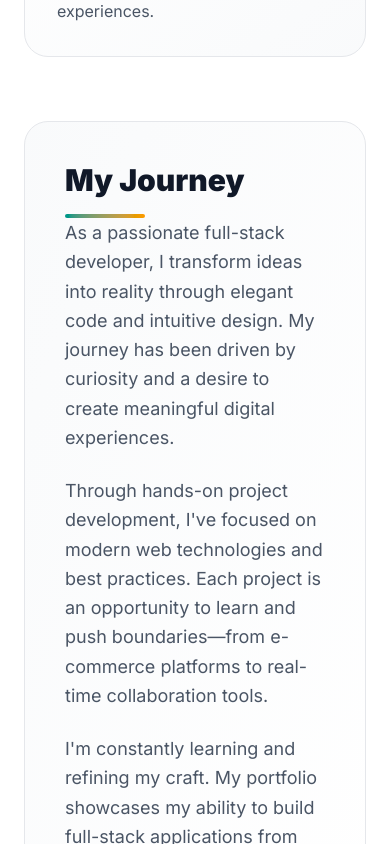
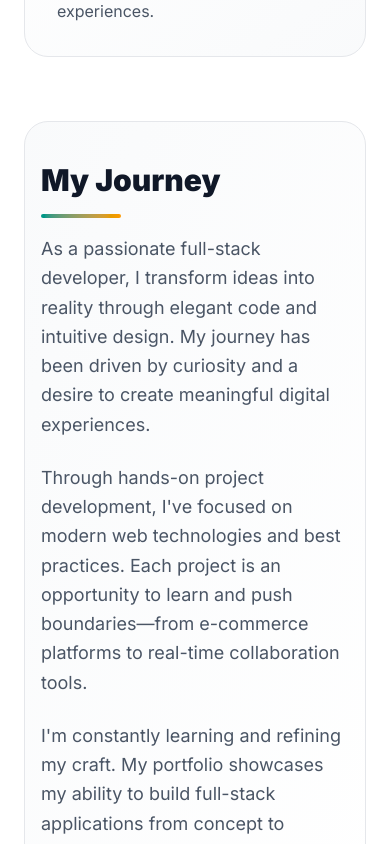
Before and after one commit to SaadkamalShaikhdev/Saad-Portfolio, a Next.js app: page / in a window 390 px wide. Shown: the part 2340-3184 px from the top of the page. Built offline with nearby package versions, Linux system fonts and the light colour scheme.

Commit message:
fix padding of about section

```diff
--- a/app/page.tsx
+++ b/app/page.tsx
@@ -66,8 +66,8 @@ export default function Home() {
               </div><h3 className='text-2xl font-bold text-gray-900 dark:text-white mb-3'>Fast Performance</h3>
               <p className='text-gray-600 dark:text-gray-400 leading-relaxed'>I optimize web applications for fast loading times and smooth user experiences.</p></div>
             </div>
-            <div className='bg-gradient-to-br from-gray-50 to-white dark:from-gray-800 dark:to-gray-900 p-10 md:p-14 rounded-3xl border border-gray-200 dark:border-gray-700'>
-              <div className='flex md:justify-between flex-col md:flex-row'>
+            <div className='bg-gradient-to-br from-gray-50 to-white dark:from-gray-800 dark:to-gray-900 px-4 py-10 md:p-14 rounded-3xl border border-gray-200 dark:border-gray-700'>
+              <div className='flex md:justify-between flex-col md:flex-row gap-4'>
                 <div>
 
                 <h3 className='text-3xl font-black text-gray-900 dark:text-white mb-4'>
```
